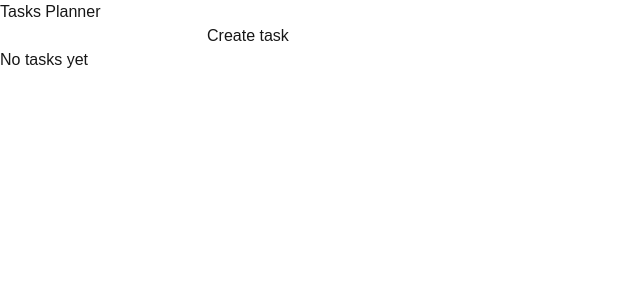
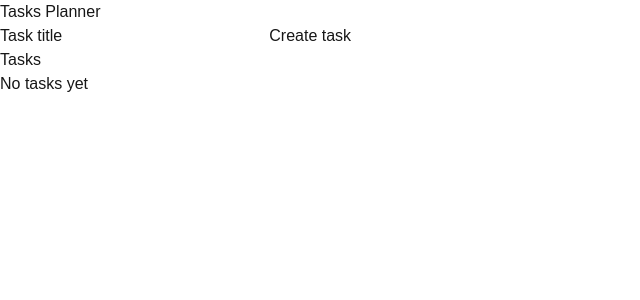
Before and after one commit to marukeu/tasks-planner, a Next.js app: page / in a window 1280 px wide. Shown: the top 300 px of the page, without its empty margins (0-640 px from the left). Built offline with nearby package versions, Linux system fonts and the light colour scheme.

Commit message:
fix: improve accessibility

```diff
--- a/src/components/tasks/TaskForm.tsx
+++ b/src/components/tasks/TaskForm.tsx
@@ -20,7 +20,9 @@ export function TaskForm({ onCreateTask }: TaskFormProps) {
 
   return (
     <form onSubmit={handleSubmit}>
+      <label htmlFor="task-title">Task title</label>
       <input
+        id="task-title"
         value={title}
         onChange={(e) => setTitle(e.target.value)}
         required
--- a/src/components/tasks/TaskList.tsx
+++ b/src/components/tasks/TaskList.tsx
@@ -5,6 +5,7 @@ type TaskListProps = {
 export function TaskList({ taskList }: TaskListProps) {
   return (
     <section>
+      <h2>Tasks</h2>
       {taskList.length === 0 ? (
         <p>No tasks yet</p>
       ) : (
```
